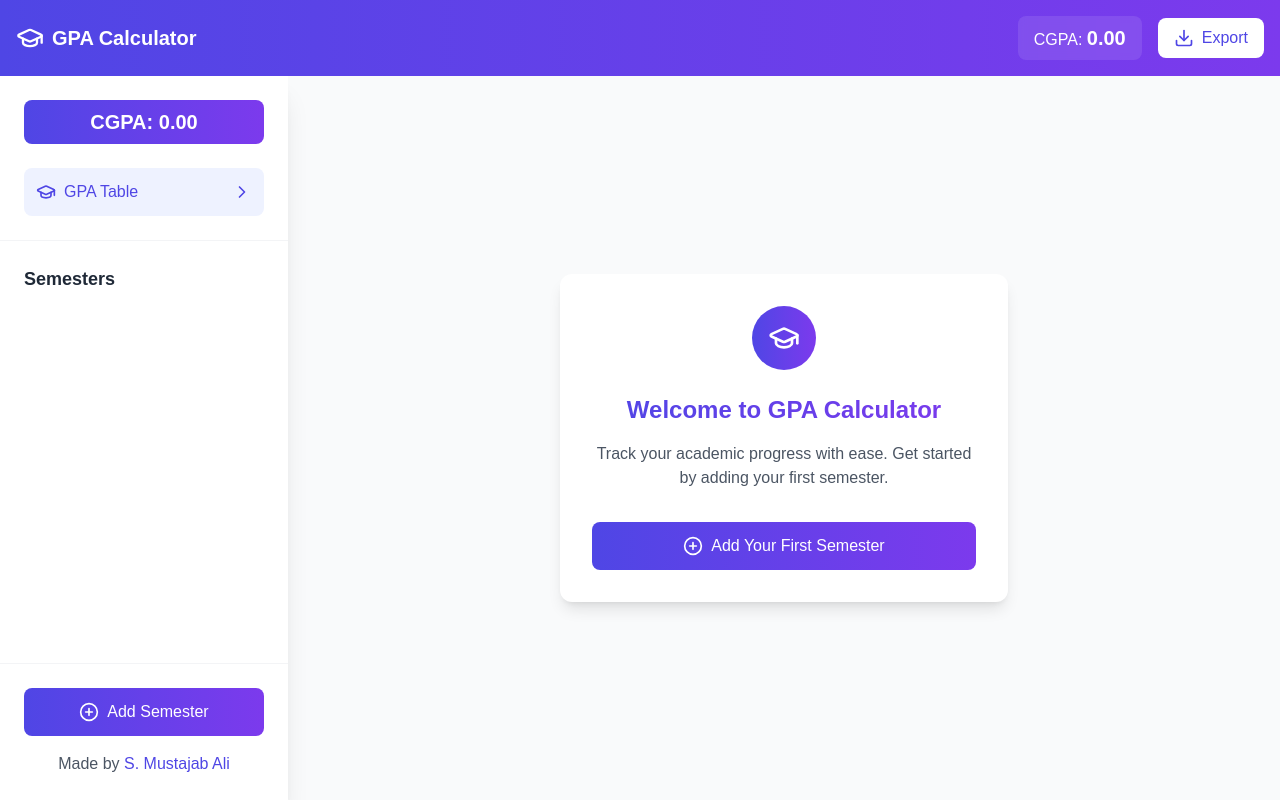
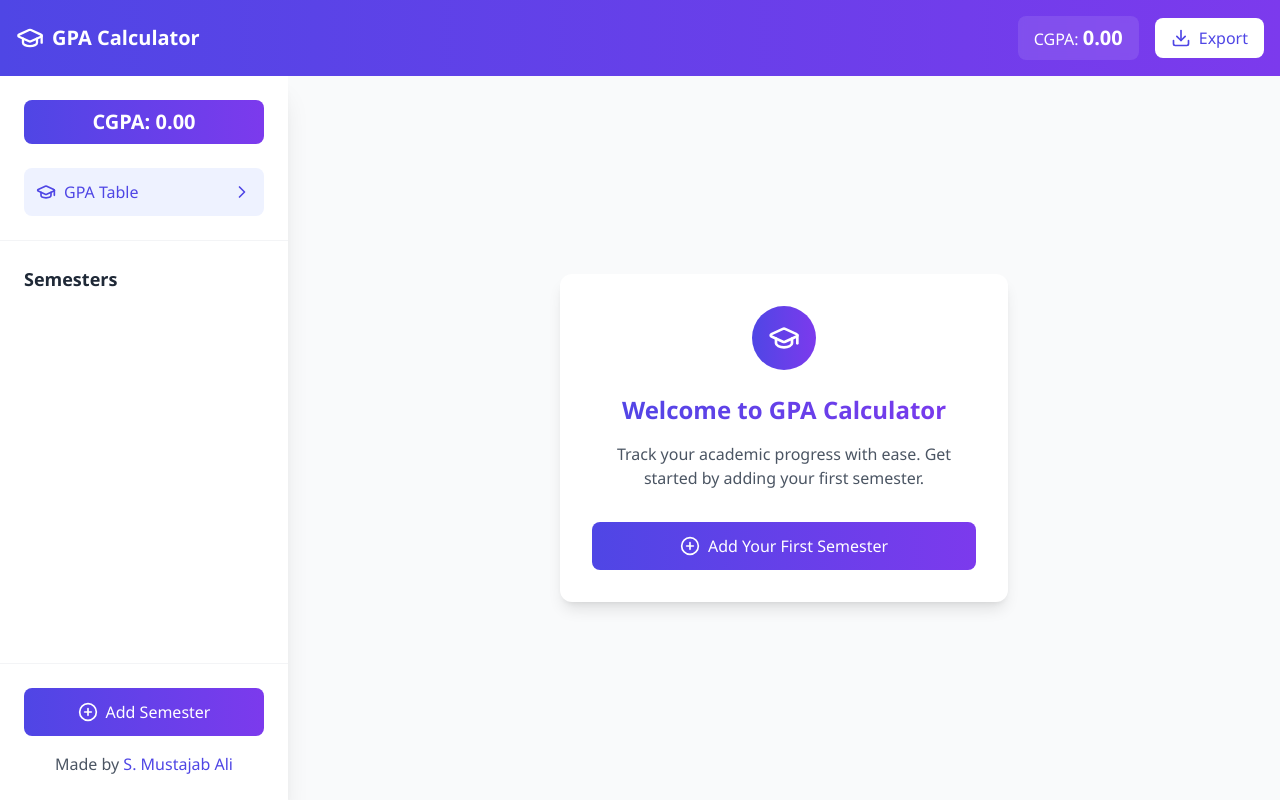
Before and after one commit to Mustajab01/GPA-Calculator, a Next.js app: page /GPA-Calculator/ in a window 1280 px wide. Built offline with nearby package versions, Linux system fonts and the light colour scheme.

Commit message:
change: global font-family

```diff
--- a/src/app/globals.css
+++ b/src/app/globals.css
@@ -3,7 +3,7 @@
 @tailwind utilities;
 
 body {
-  font-family: Arial, Helvetica, sans-serif;
+	font-family: "Segoe UI", Tahoma, Geneva, Verdana, sans-serif;
 }
 
 @layer base {
```
